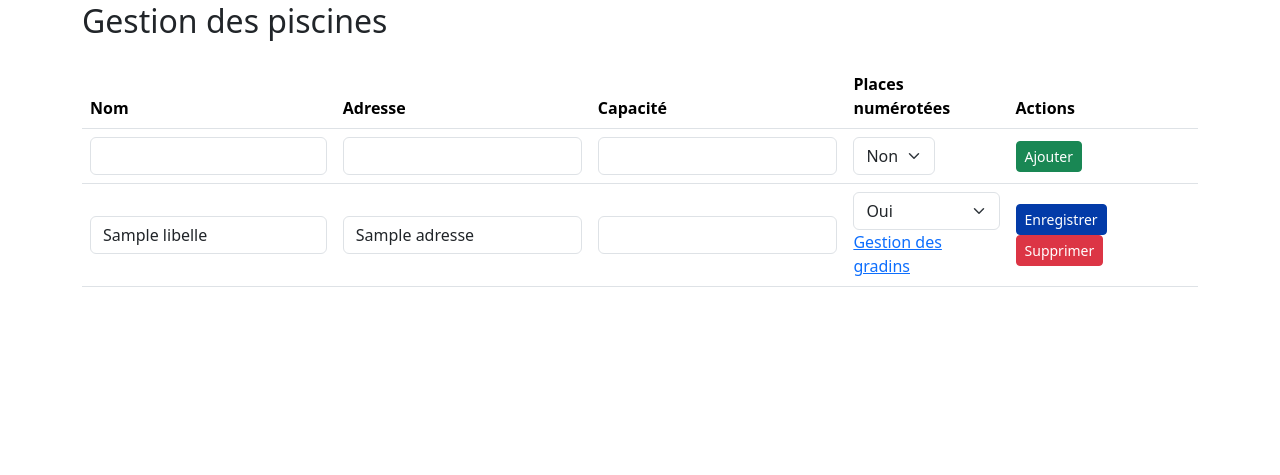
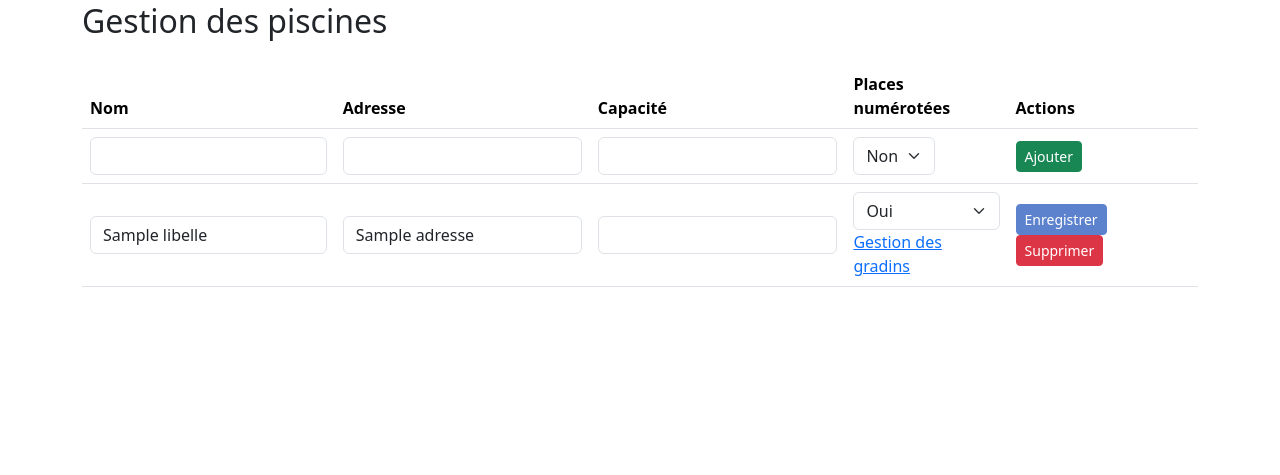
Before and after one commit to Alkar-stud/AquaReimsArtistique, a PHP site: template app/views/gestion/piscines.html.php in a window 1280 px wide. Shown: the part 182-657 px from the top of the page. Run offline with PHP 8.4, Linux system fonts and the light colour scheme; the template is opened without the code that fills it: most values are stand-ins (such as "Sample title", 1, 10 or a date in 2020); some libraries are stand-ins or nearby versions.

Commit message:
Update piscine form save button style to secondary in admin UI

```diff
--- a/app/views/gestion/piscines.html.php
+++ b/app/views/gestion/piscines.html.php
@@ -75,7 +75,7 @@
                                     <?php endif; ?>
                                 </td>
                                 <td data-label="Actions">
-                                    <button type="submit" class="btn btn-primary btn-sm">Enregistrer</button>
+                                    <button type="submit" class="btn btn-secondary btn-sm">Enregistrer</button>
                                     <a href="/gestion/piscines/delete/<?= $piscine->getId() ?>" class="btn btn-danger btn-sm" onclick="return confirm('Supprimer cette piscine ?');">Supprimer</a>
                                 </td>
                             </form>
```
